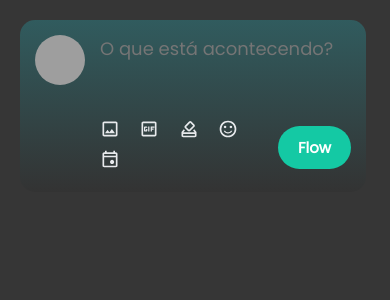
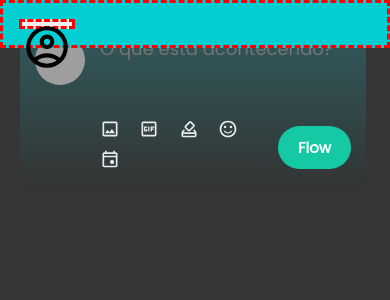
Before and after one commit to MrTom9te/rede_social, a PHP site: page /pages/app.html in a window 390 px wide. Shown: the top 300 px of the page. Run offline with PHP 8.4, Linux system fonts and the light colour scheme; grey boxes are pictures that could not be loaded.

Commit message:
reestruturação de interface

```diff
--- a/css/style.css
+++ b/css/style.css
@@ -13,7 +13,9 @@ body {
     color: #ffffff;
     display: flex;
 }
-
+#mobile-header {
+    display: none;
+}
 .container {
     display: flex;
     width: 100%;
@@ -29,8 +31,10 @@ body {
     position: sticky;
     top: 0;
     padding: 20px;
-    display: flex;
+    display: inline-flex;
     flex-direction: column;
+    box-sizing: border-box;
+    justify-content: space-between;
 }
 
 .menu-options {
@@ -54,7 +58,9 @@ body {
 }
 
 .user-icon img {
-    width: 60px;
+    width: 50px;
+    height: 50px;
+    display: block;
 }
 
 .menu nav ul {
@@ -293,6 +299,23 @@ body {
         flex-direction: column;
     }
 
+    #mobile-header {
+        border: dashed red;
+        background: #00ced1;
+        display: flex;
+        padding: 1rem;
+        width: 100%;
+        height: 3rem;
+        position: fixed;
+        z-index: 1;
+    }
+    .user-icon {
+        height: 100%;
+        border: dashed red;
+        display: inline-block;
+        padding: 0;
+        margin: 0;
+    }
     .menu {
         width: 60%;
         position: absolute;
@@ -304,13 +327,6 @@ body {
 
     .menu-options {
         display: none;
-    }
-
-    .user-icon {
-        cursor: pointer;
-        position: absolute;
-        top: 1.3rem;
-        right: 1.3rem;
     }
 
     .menu nav ul {
@@ -327,7 +343,7 @@ body {
 
     .menu nav ul li a {
         font-size: 24px;
-        display: flex;
+        display: inline-flex;
         align-items: center;
         padding: 10px;
         border-radius: 8px;
--- a/pages/app.html
+++ b/pages/app.html
@@ -19,20 +19,22 @@
         <script src="/js/script.js"></script>
     </head>
     <body>
+        <div id="mobile-header">
+            <button class="user-icon" id="user-icon">
+                <img
+                    src="/assets/icons/account_circle_24dp_E0000_FILL0_wght400_GRAD0_opsz24.svg"
+                    alt="Usuário"
+                />
+            </button>
+        </div>
         <div class="container">
-            <header class="menu">
+            <header style="border: dashed red" class="menu">
                 <div class="logo">
                     <a href="index.html">
                         <img src="/assets/logo_48x48.svg" alt="Logo" />
                     </a>
                 </div>
                 <div class="menu-options">
-                    <div class="user-icon" id="user-icon">
-                        <img
-                            src="/assets/icons/account_circle_24dp_E0000_FILL0_wght400_GRAD0_opsz24.svg"
-                            alt="Usuário"
-                        />
-                    </div>
                     <nav class="nav-options">
                         <ul>
                             <li>
@@ -108,7 +110,6 @@
                                 </a>
                             </li>
                         </ul>
-                        <button class="post-btn">Flower</button>
                     </nav>
                 </div>
             </header>
```
